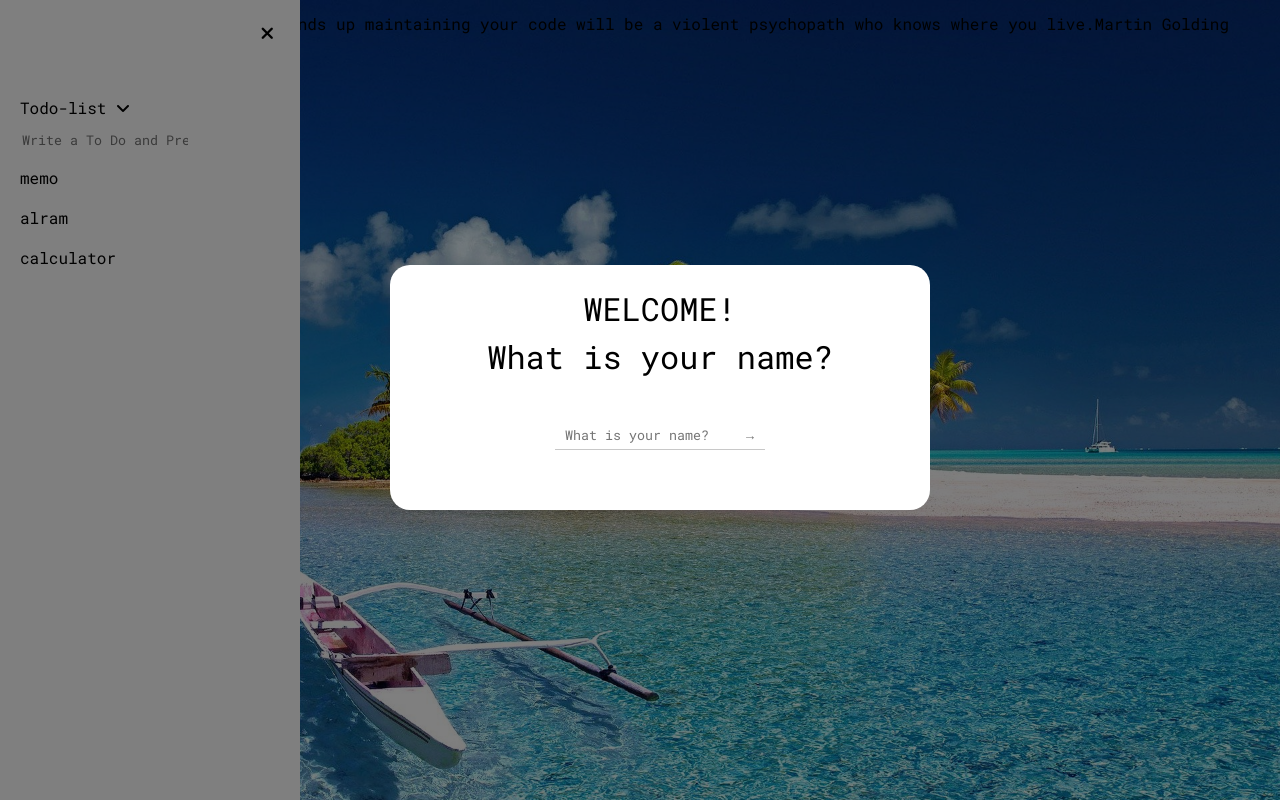
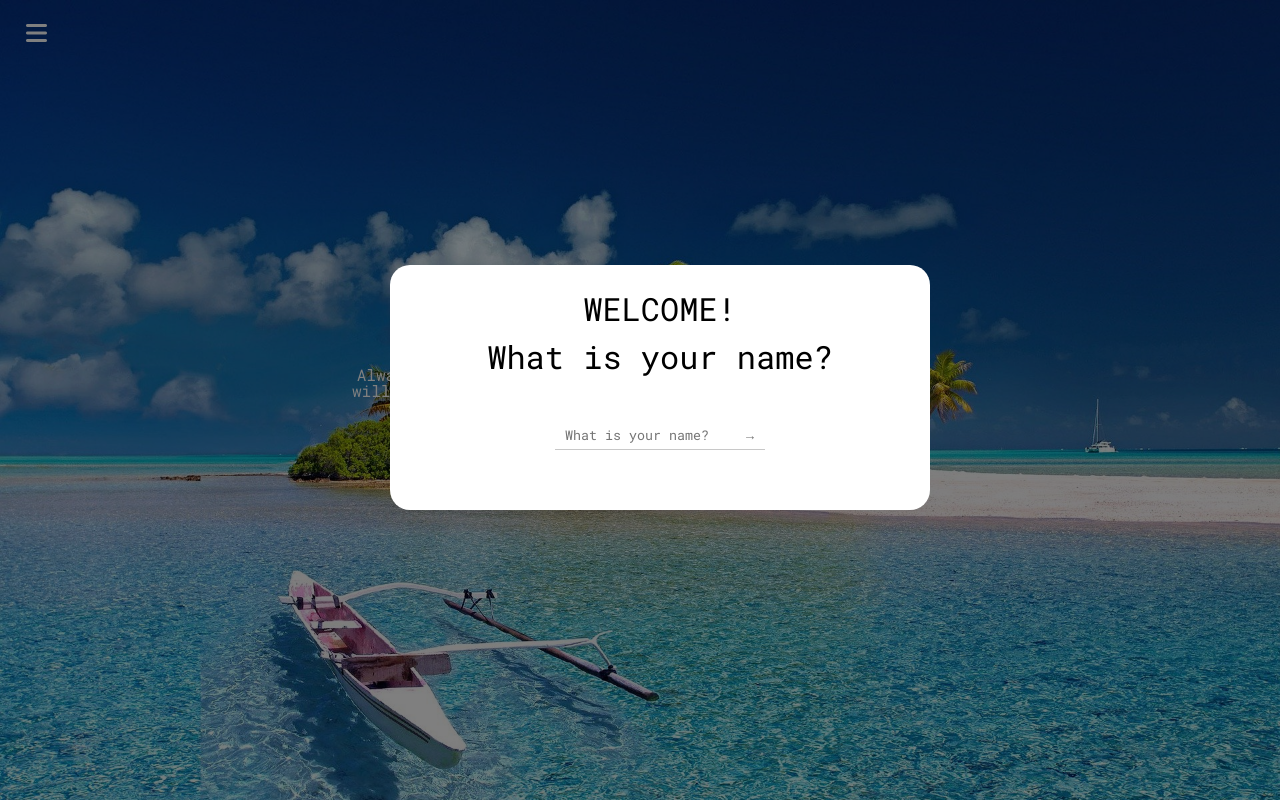
Before and after one commit to Jayone12/momentum, a plain HTML site: page index.html in a window 1280 px wide. Drawn offline with nearby package versions, Linux system fonts and the light colour scheme.

Commit message:
fix: fixed index.html and style

```diff
--- a/index.html
+++ b/index.html
@@ -23,7 +23,11 @@
   </head>
   <body>
     <div class="wrap">
-      <h2 id="clock"></h2>
+      <button class="fas fa-bars menu-btn"></button>
+      <div class="infomation">
+        <h2 id="clock"></h2>
+        <div id="quote"><span></span><span></span></div>
+      </div>
       <div class="login-modal hidden">
         <form id="login-form">
           <h2 class="greetings">WELCOME! <br />What is your name?</h2>
@@ -47,7 +51,7 @@
           <li>
             <div class="menu-title">
               <span>Todo-list <i class="fas fa-angle-down"></i></span>
-              <button><i class="fas fa-cog"></i></button>
+              <button class="fas fa-cog close-btn" />
             </div>
             <div class="todo-list-container">
               <form id="todo-form">
@@ -77,10 +81,10 @@
           </li>
         </ul>
       </nav>
-
-      <h1 class="hidden" id="greeting"></h1>
-      <div id="quote"><span></span><span></span></div>
-      <div id="weather"><span></span><span></span></div>
+      <div id="weather">
+        <div></div>
+        <div></div>
+      </div>
     </div>
     <script src="js/clock.js"></script>
     <script src="js/greetings.js"></script>
@@ -88,5 +92,6 @@
     <script src="js/background.js"></script>
     <script src="js/todo.js"></script>
     <script src="js/weather.js"></script>
+    <script src="js/sideMenu.js"></script>
   </body>
 </html>
--- a/styles/index.css
+++ b/styles/index.css
@@ -13,6 +13,13 @@
   position: relative;
   background-repeat: no-repeat;
   background-size: cover;
+}
+
+.menu-btn {
+  color: #fff;
+  font-size: 24px;
+  cursor: pointer;
+  margin: 20px 0 0 20px;
 }
 
 .login-modal {
@@ -69,7 +76,12 @@
   position: absolute;
   background-color: #fff;
   top: 0;
-  left: 0;
+  left: -300px;
+  transition: all 0.3s;
+}
+
+.main-menu.active {
+  left: 0px;
 }
 
 .main-menu > .close-btn {
@@ -110,10 +122,45 @@
 .main-menu > ul > li > .todo-list-container {
   margin-top: 10px;
 }
+.main-menu > ul > li > .todo-list-container > #todo-form > input {
+  width: 100%;
+}
 
 .main-menu > ul > li > .todo-list-container > #todo-list > li {
   display: flex;
   justify-content: space-between;
+  align-items: flex-start;
+  padding: 5px 0;
+}
+
+.main-menu > ul > li > .todo-list-container > #todo-list > li > div {
+  display: flex;
+}
+
+.main-menu > ul > li > .todo-list-container > #todo-list > li > div > p {
+  padding: 0 10px;
+}
+
+.main-menu > ul > li > .todo-list-container > #todo-list > li > button {
+  cursor: pointer;
+}
+
+.infomation {
+  position: absolute;
+  left: 50%;
+  top: 50%;
+  transform: translate(-50%, -80%);
+  padding: 20px;
+  color: #fff;
+  text-align: center;
+}
+
+.infomation > #clock {
+  font-size: 68px;
+}
+
+.infomation > #quote {
+  margin-top: 20px;
 }
 
 .hidden {
```
